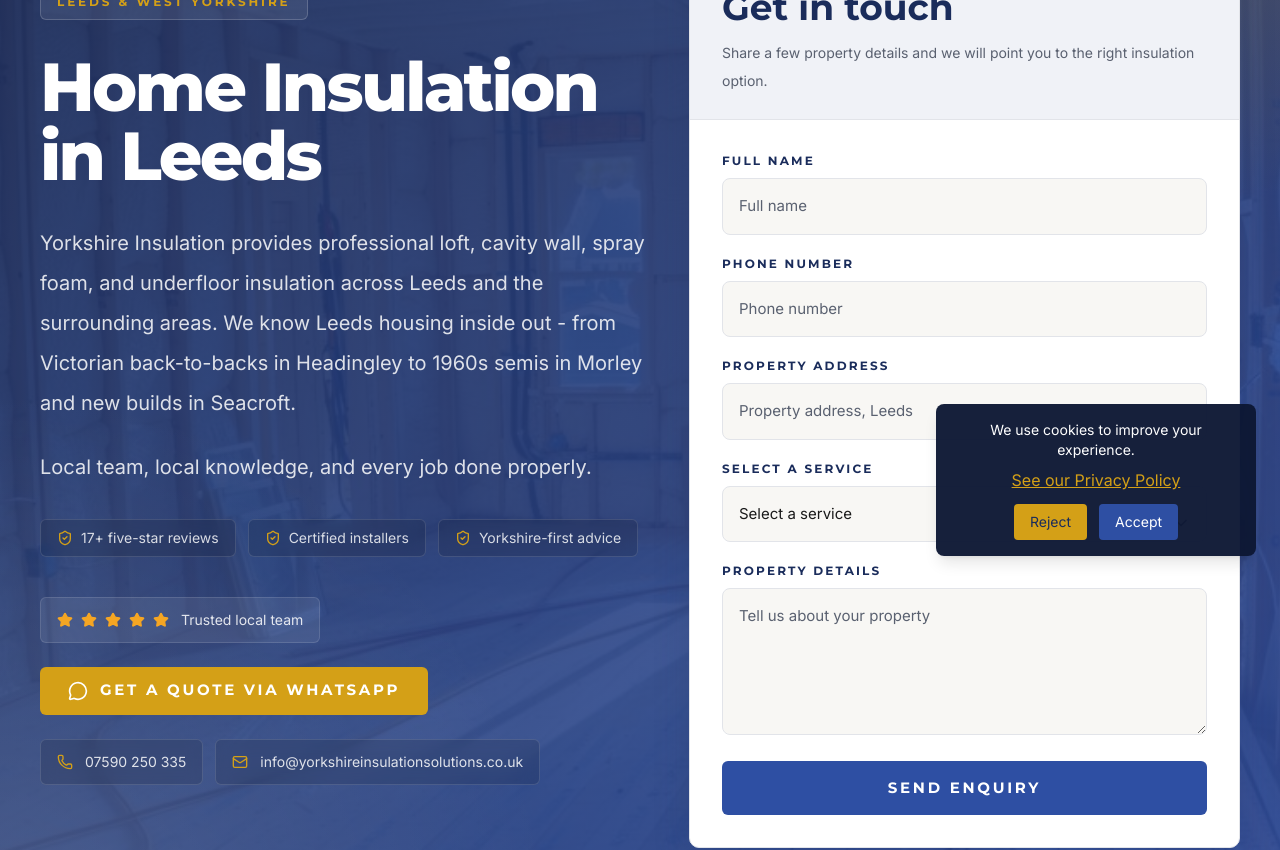
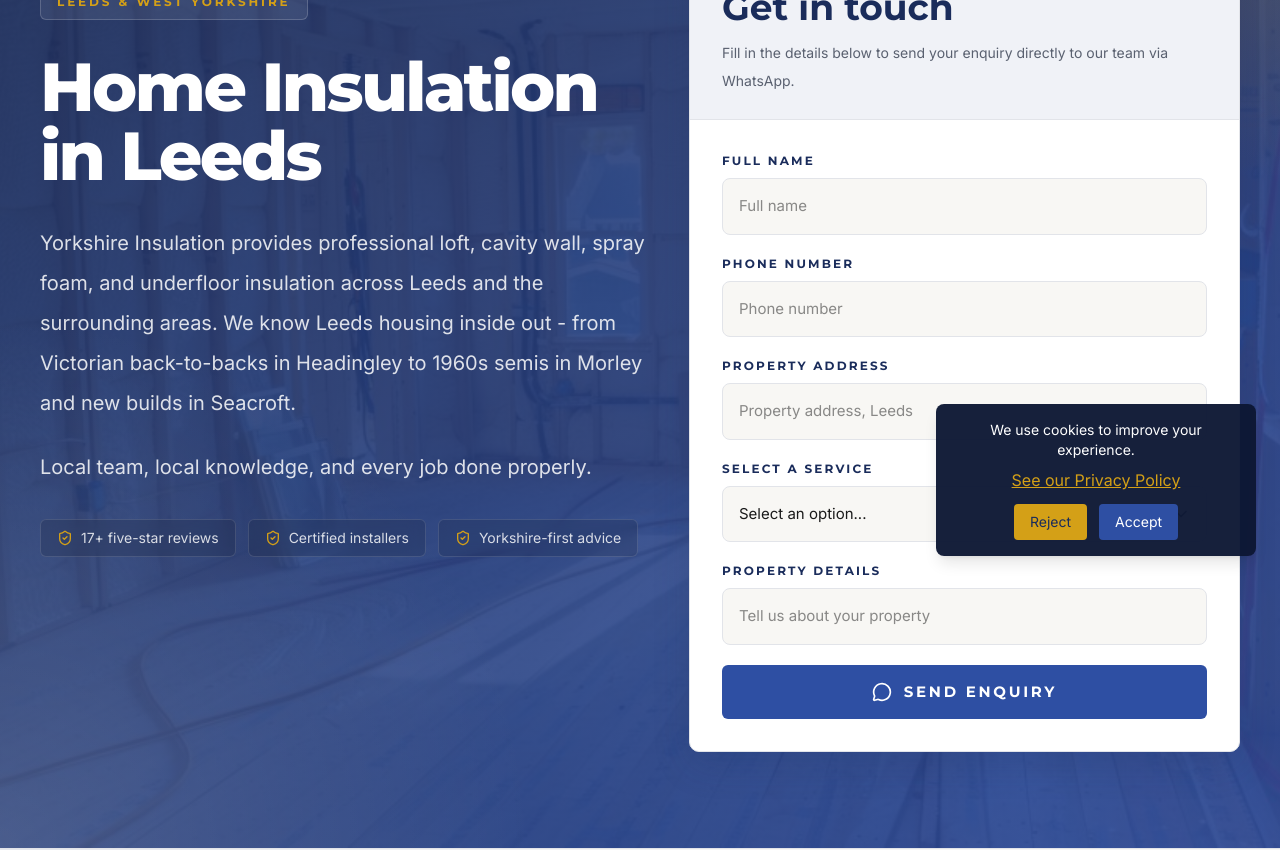
Before and after one commit to STharshan/Yorkshire-Insulations, a React (Vite) app: page /locations/leeds in a window 1280 px wide. Shown: the part 220-1070 px from the top of the page. Built offline with nearby package versions, Linux system fonts and the light colour scheme.

Commit message:
add change

```diff
--- a/src/Common/LocationHeroContact.jsx
+++ b/src/Common/LocationHeroContact.jsx
@@ -22,20 +22,20 @@
   );
 
 const buildWhatsAppMessage = (title, fields, values) => {
-  const lines = [`Hi, I am enquiring about ${title || "this location"}.`];
+  // Start with a friendly intro
+  let message = `*New Enquiry for ${title || "Yorkshire Insulation"}*\n\n`;
 
   Object.entries(fields).forEach(([key, config]) => {
     const fieldName = config.name || key;
+    const label = config.label || fieldName;
     const value = values[fieldName];
 
-    if (!value) {
-      return;
+    if (value) {
+      message += `*${label}*: ${value}\n`;
     }
-
-    lines.push(`${config.label || fieldName}: ${value}`);
   });
 
-  return lines.join("\n");
+  return message;
 };
 
 const trustSignals = [
@@ -48,9 +48,7 @@
   const formFields = data?.form?.fields ?? emptyFields;
   const [formState, setFormState] = useState(() => getInitialFormState(formFields));
 
-  if (!data) {
-    return null;
-  }
+  if (!data) return null;
 
   const handleChange = (event) => {
     const { name, value } = event.target;
@@ -60,20 +58,21 @@
   const handleSubmit = (event) => {
     event.preventDefault();
 
+    // 1. If a custom onSubmit prop is provided, use that
     if (typeof onSubmit === "function") {
       onSubmit(formState, data);
       return;
     }
 
-    if (!data.whatsappLink) {
-      return;
-    }
+    // 2. Otherwise, generate WhatsApp link from form data
+    const phoneNumber = data.whatsappNumber || "447590250335"; // Ensure you have a number
+    const message = buildWhatsAppMessage(data.title, formFields, formState);
+    const encodedMessage = encodeURIComponent(message);
 
-    const message = buildWhatsAppMessage(data.title, formFields, formState);
-    const separator = data.whatsappLink.includes("?") ? "&" : "?";
-    const url = `${data.whatsappLink}${separator}text=${encodeURIComponent(message)}`;
+    // Construct the direct WhatsApp API URL
+    const whatsappUrl = `https://wa.me/${phoneNumber}?text=${encodedMessage}`;
 
-    window.open(url, "_blank", "noopener,noreferrer");
+    window.open(whatsappUrl, "_blank", "noopener,noreferrer");
   };
 
   return (
@@ -92,10 +91,10 @@
       <div className="relative mx-auto max-w-7xl px-6 pb-16 pt-[7.5rem] md:px-10 md:pb-24 md:pt-[9.5rem]">
         <div className="grid gap-10 lg:grid-cols-[1.05fr_0.95fr] lg:items-start">
           <div className="max-w-3xl">
+            {/* Breadcrumbs */}
             <nav className="mb-8 flex flex-wrap items-center gap-2 text-sm text-white/70">
               {(data.breadcrumb || []).map((item, index) => {
                 const isLast = index === data.breadcrumb.length - 1;
-
                 return (
                   <div key={`${item.label}-${index}`} className="flex items-center gap-2">
                     {item.href && !isLast ? (
@@ -113,23 +112,15 @@
               })}
             </nav>
 
-            {data.badge ? (
-              <span
-                className="inline-flex rounded-md border border-white/18 bg-white/8 px-4 py-2 text-[12px] font-bold uppercase tracking-[0.24em] text-[var(--brand-gold)]"
-                style={headingStyle}
-              >
+            {data.badge && (
+              <span className="inline-flex rounded-md border border-white/18 bg-white/8 px-4 py-2 text-[12px] font-bold uppercase tracking-[0.24em] text-[var(--brand-gold)]" style={headingStyle}>
                 {data.badge}
               </span>
-            ) : null}
+            )}
 
-            {data.title ? (
-              <h1
-                className="mt-8 max-w-3xl text-5xl font-extrabold tracking-[-0.04em] text-white md:text-[68px] md:leading-[1.02]"
-                style={headingStyle}
-              >
+            <h1 className="mt-8 max-w-3xl text-5xl font-extrabold tracking-[-0.04em] text-white md:text-[68px] md:leading-[1.02]" style={headingStyle}>
               {data.title}
             </h1>
-            ) : null}
 
             <div className="mt-8 max-w-3xl space-y-6 text-lg leading-8 text-white/84 md:text-xl md:leading-10">
               {(data.intro || []).map((paragraph) => (
@@ -137,177 +128,94 @@
               ))}
             </div>
 
+            {/* Trust Signals */}
             <div className="mt-8 flex flex-wrap gap-3">
               {trustSignals.map((signal) => (
-                <div
-                  key={signal}
-                  className="inline-flex items-center gap-2 rounded-md border border-white/12 bg-black/12 px-4 py-2 text-sm text-white/82 backdrop-blur"
-                >
+                <div key={signal} className="inline-flex items-center gap-2 rounded-md border border-white/12 bg-black/12 px-4 py-2 text-sm text-white/82 backdrop-blur">
                   <ShieldCheck className="h-4 w-4 text-[var(--brand-gold)]" />
                   <span>{signal}</span>
                 </div>
               ))}
             </div>
-
-            <div className="mt-10 flex flex-wrap items-center gap-6">
-              <div className="inline-flex items-center gap-2 rounded-md border border-white/12 bg-white/8 px-4 py-3 text-sm text-white/85">
-                <Star className="h-4 w-4 fill-[var(--brand-star)] text-[var(--brand-star)]" />
-                <Star className="h-4 w-4 fill-[var(--brand-star)] text-[var(--brand-star)]" />
-                <Star className="h-4 w-4 fill-[var(--brand-star)] text-[var(--brand-star)]" />
-                <Star className="h-4 w-4 fill-[var(--brand-star)] text-[var(--brand-star)]" />
-                <Star className="h-4 w-4 fill-[var(--brand-star)] text-[var(--brand-star)]" />
-                <span className="ml-1">Trusted local team</span>
           </div>
 
-              {data.whatsappLink ? (
-                <a
-                  href={data.whatsappLink}
-                  target="_blank"
-                  rel="noopener noreferrer"
-                  className="inline-flex min-h-12 items-center gap-3 rounded-[6px] bg-[var(--brand-gold)] px-7 py-3 text-[15px] font-bold uppercase tracking-[0.18em] text-white transition duration-200 hover:bg-[#b8890f]"
-                  style={headingStyle}
-                >
-                  <MessageCircle className="h-5 w-5" />
-                  {data.whatsappLabel}
-                </a>
-              ) : null}
-            </div>
-
-            {data.contactDetails ? (
-              <div className="mt-6 flex flex-wrap gap-3">
-                <a
-                  href={data.contactDetails.phoneHref}
-                  className="inline-flex items-center gap-3 rounded-md border border-white/12 bg-black/12 px-4 py-3 text-sm text-white/84 backdrop-blur transition hover:bg-white/10"
-                >
-                  <Phone className="h-4 w-4 text-[var(--brand-gold)]" />
-                  <span>{data.contactDetails.phoneLabel}</span>
-                </a>
-
-                <a
-                  href={data.contactDetails.emailHref}
-                  className="inline-flex items-center gap-3 rounded-md border border-white/12 bg-black/12 px-4 py-3 text-sm text-white/84 backdrop-blur transition hover:bg-white/10"
-                >
-                  <Mail className="h-4 w-4 text-[var(--brand-gold)]" />
-                  <span>{data.contactDetails.emailLabel}</span>
-                </a>
-              </div>
-            ) : null}
-          </div>
-
+          {/* RIGHT SIDE: THE FORM */}
           <aside className="overflow-hidden rounded-[10px] border border-[var(--brand-border)] bg-white text-[var(--brand-text)] shadow-[0_12px_36px_rgba(26,44,91,0.18)] lg:sticky lg:top-28">
             <div className="border-b border-[var(--brand-border)] bg-[var(--brand-panel)] px-6 py-6 md:px-8">
-              <p
-                className="text-[12px] font-bold uppercase tracking-[0.22em] text-[var(--brand-blue)]"
-                style={headingStyle}
-              >
+              <p className="text-[12px] font-bold uppercase tracking-[0.22em] text-[var(--brand-blue)]" style={headingStyle}>
                 Local Enquiry
               </p>
-
-              {data.form?.title ? (
-                <h2
-                  className="mt-3 text-4xl font-bold text-[var(--brand-navy)]"
-                  style={headingStyle}
-                >
-                  {data.form.title}
+              <h2 className="mt-3 text-4xl font-bold text-[var(--brand-navy)]" style={headingStyle}>
+                {data.form?.title || "Get a Quote"}
               </h2>
-              ) : null}
-
               <p className="mt-3 text-sm leading-7 text-[var(--brand-muted)]">
-                Share a few property details and we will point you to the right insulation option.
+                Fill in the details below to send your enquiry directly to our team via WhatsApp.
               </p>
             </div>
 
             <form onSubmit={handleSubmit} className="space-y-5 p-6 md:p-8">
               {Object.entries(formFields).map(([key, config]) => {
                 const fieldName = config.name || key;
+                const labelText = config.label || fieldName;
 
-                if (config.options?.length) {
                 return (
-                    <div key={fieldName} className="relative">
-                      <label
-                        htmlFor={fieldName}
-                        className="mb-2 block text-[12px] font-bold uppercase tracking-[0.18em] text-[var(--brand-navy)]"
-                        style={headingStyle}
-                      >
-                        {config.label || fieldName}
+                  <div key={fieldName}>
+                    <label htmlFor={fieldName} className="mb-2 block text-[12px] font-bold uppercase tracking-[0.18em] text-[var(--brand-navy)]" style={headingStyle}>
+                      {labelText}
                     </label>
 
+                    {config.options?.length ? (
+                      <div className="relative">
                         <select
                           id={fieldName}
                           name={fieldName}
+                          required
                           value={formState[fieldName] || ""}
                           onChange={handleChange}
                           className="w-full appearance-none rounded-[8px] border border-[var(--brand-border)] bg-[var(--brand-offwhite)] px-4 py-4 pr-12 text-[15px] text-[var(--brand-text)] outline-none transition focus:border-[var(--brand-blue)] focus:bg-white"
                         >
-                        <option value="">{config.placeholder || config.label}</option>
+                          <option value="">Select an option...</option>
                           {config.options.map((option) => (
-                          <option key={option} value={option}>
-                            {option}
-                          </option>
+                            <option key={option} value={option}>{option}</option>
                           ))}
                         </select>
-
-                      <ChevronDown className="pointer-events-none absolute right-4 top-[53px] h-5 w-5 text-[var(--brand-muted)]" />
+                        <ChevronDown className="pointer-events-none absolute right-4 top-1/2 -translate-y-1/2 h-5 w-5 text-[var(--brand-muted)]" />
                       </div>
-                  );
-                }
-
-                if (config.type === "textarea" || config.rows) {
-                  return (
-                    <div key={fieldName}>
-                      <label
-                        htmlFor={fieldName}
-                        className="mb-2 block text-[12px] font-bold uppercase tracking-[0.18em] text-[var(--brand-navy)]"
-                        style={headingStyle}
-                      >
-                        {config.label || fieldName}
-                      </label>
-
+                    ) : config.type === "textarea" ? (
                       <textarea
                         id={fieldName}
                         name={fieldName}
-                        rows={config.rows || 5}
+                        required
+                        rows={config.rows || 4}
                         value={formState[fieldName] || ""}
                         onChange={handleChange}
-                        placeholder={config.placeholder || config.label}
-                        className="w-full rounded-[8px] border border-[var(--brand-border)] bg-[var(--brand-offwhite)] px-4 py-4 text-[15px] text-[var(--brand-text)] placeholder:text-[var(--brand-muted)] outline-none transition focus:border-[var(--brand-blue)] focus:bg-white"
+                        placeholder={config.placeholder}
+                        className="w-full rounded-[8px] border border-[var(--brand-border)] bg-[var(--brand-offwhite)] px-4 py-4 text-[15px] text-[var(--brand-text)] outline-none transition focus:border-[var(--brand-blue)] focus:bg-white"
                       />
-                    </div>
-                  );
-                }
-
-                return (
-                  <div key={fieldName}>
-                    <label
-                      htmlFor={fieldName}
-                      className="mb-2 block text-[12px] font-bold uppercase tracking-[0.18em] text-[var(--brand-navy)]"
-                      style={headingStyle}
-                    >
-                      {config.label || fieldName}
-                    </label>
-
+                    ) : (
                       <input
                         id={fieldName}
                         name={fieldName}
+                        required
                         type={config.type || "text"}
                         value={formState[fieldName] || ""}
                         onChange={handleChange}
-                      placeholder={config.placeholder || config.label}
-                      className="w-full rounded-[8px] border border-[var(--brand-border)] bg-[var(--brand-offwhite)] px-4 py-4 text-[15px] text-[var(--brand-text)] placeholder:text-[var(--brand-muted)] outline-none transition focus:border-[var(--brand-blue)] focus:bg-white"
+                        placeholder={config.placeholder}
+                        className="w-full rounded-[8px] border border-[var(--brand-border)] bg-[var(--brand-offwhite)] px-4 py-4 text-[15px] text-[var(--brand-text)] outline-none transition focus:border-[var(--brand-blue)] focus:bg-white"
                       />
+                    )}
                   </div>
                 );
               })}
 
-              {data.form?.submitLabel ? (
               <button
                 type="submit"
-                  className="flex min-h-12 w-full items-center justify-center rounded-[6px] bg-[var(--brand-blue)] px-6 py-4 text-[15px] font-bold uppercase tracking-[0.18em] text-white transition duration-200 hover:bg-[var(--brand-navy)]"
+                className="flex min-h-12 w-full items-center justify-center gap-3 rounded-[6px] bg-[var(--brand-blue)] px-6 py-4 text-[15px] font-bold uppercase tracking-[0.18em] text-white transition duration-200 hover:bg-[var(--brand-navy)]"
                 style={headingStyle}
               >
-                  {data.form.submitLabel}
+                <MessageCircle className="h-5 w-5" />
+                {data.form?.submitLabel || "Send Enquiry via WhatsApp"}
               </button>
-              ) : null}
             </form>
           </aside>
         </div>
--- a/src/components/Home/WhatWeDo.jsx
+++ b/src/components/Home/WhatWeDo.jsx
@@ -121,7 +121,7 @@
                                                     <img
                                                         src="/logo.png"
                                                         alt={service.title}
-                                                        className="h-[200px] w-full object-cover"
+                                                        className="h-58 w-full object-cover"
                                                     />
                                                     <div className="absolute top-0 left-1/2 -translate-x-1/2 rounded-b-[16px] bg-white px-6 py-2 shadow-sm">
                                                         <Link
```
Also changed, not shown: src/Common/ServiceWorkflowSection.jsx (+21 -4 lines). Lines whose indentation alone changed are shown as unchanged.
